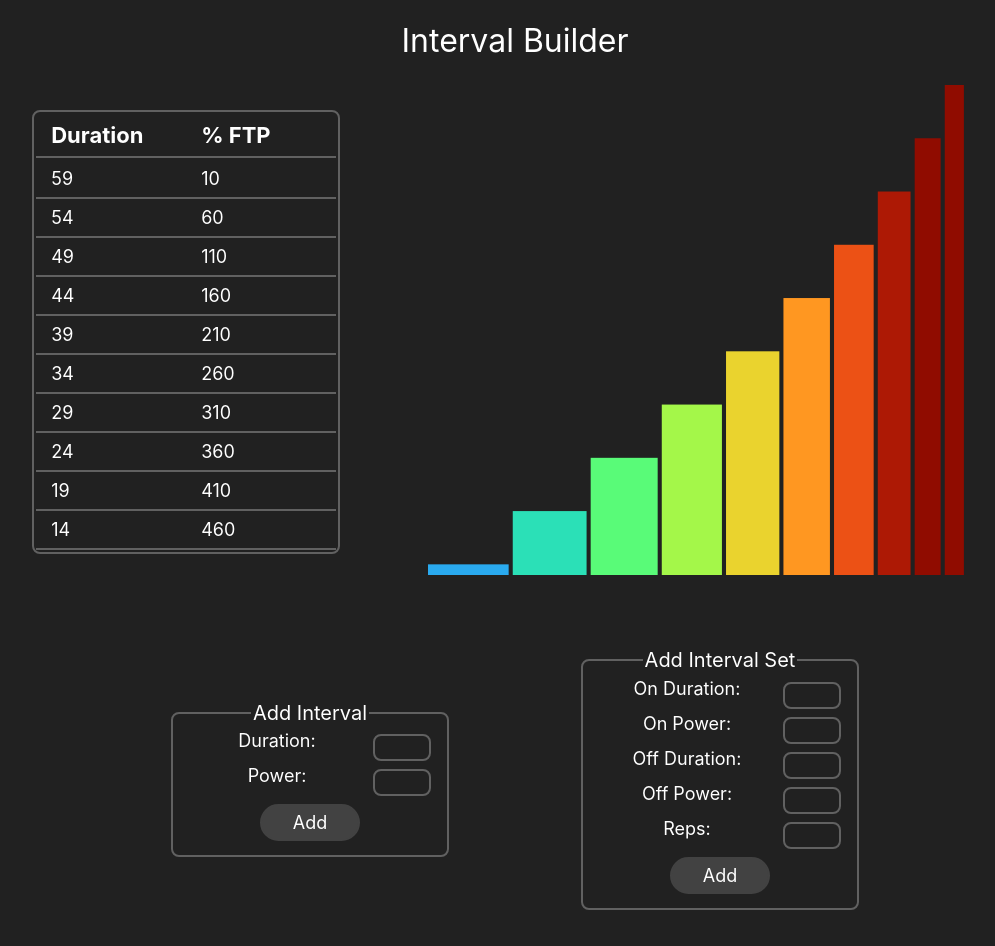
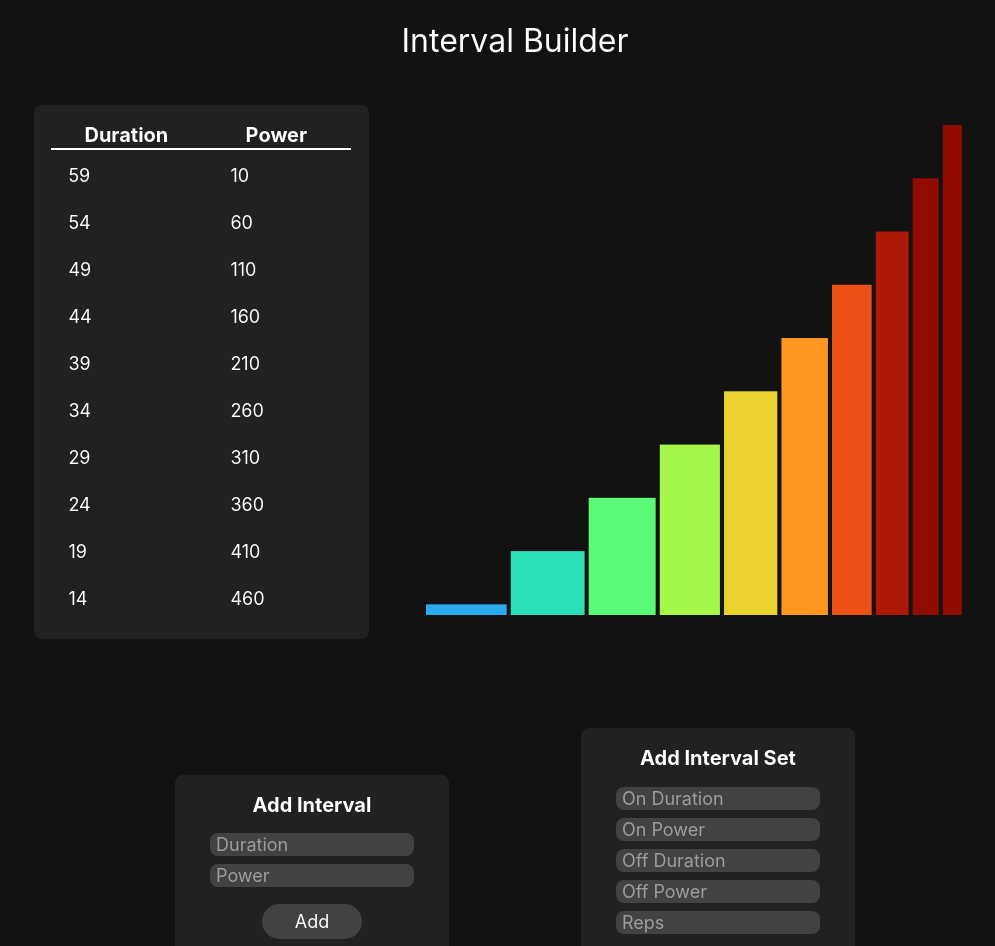
Before and after one commit to rbridges12/interval-builder, a React (Create React App) app: page / in a window 1280 px wide. Shown: the top 946 px of the page, without its empty margins (125-1120 px from the left). Built offline with nearby package versions, Linux system fonts and the light colour scheme.

Commit message:
improved CSS and formatting

```diff
--- a/src/components/AddInterval.css
+++ b/src/components/AddInterval.css
@@ -1,7 +1,8 @@
 fieldset {
     width: 250px;
     border-radius: 8px;
-    border: 2px solid #616161;
+    border: 0;
+    background-color: #212121;
 }
 
 form {
@@ -15,6 +16,14 @@ legend {
     font-size: calc(12px + 1vmin);
 }
 
+span {
+    color: white;
+    font-size: calc(12px + 1vmin);
+    font-weight: bold;
+    display: block;
+    padding: 5%;
+}
+
 label {
     /* display: inline-block; */
     float: left;
@@ -23,15 +32,28 @@ label {
 }
 
 input[type=text] {
-    float: right;
-    width: 50px;
+    float: center;
+    width: 80%;
     margin: 4px;
-    border: 2px solid #616161;
+    /* border: 2px solid #616161; */
+    border: 0;
     border-radius: 8px;
-    background-color: #212121;
+    background-color: #424242;
     color: white;
     font-size: calc(10px + 1vmin);
     text-align: center;
+}
+
+::placeholder {
+    color: #9e9e9e;
+    text-align: left;
+    padding-left: 4px;
+}
+
+input[type=text]:focus {
+    border:0;
+    outline:none;
+    /* background-color: ; */
 }
 
 input[type=submit] {
@@ -40,10 +62,12 @@ input[type=submit] {
     margin: 4px;
     color: white;
     font-size: calc(10px + 1vmin);
-    padding-top: 6px;
+    /* padding-top: 2%;
     padding-bottom: 6px;
     padding-left: 6px;
-    padding-right: 6px;
+    padding-right: 6px; */
+    padding: 2%;
+    margin-top: 5%;
     background-color: #424242;
     border-radius: 20px;
     border: 2px solid #424242;
--- a/src/components/AddInterval.js
+++ b/src/components/AddInterval.js
@@ -3,19 +3,17 @@ import './AddInterval.css';
 function AddInterval(props) {
     return (
         <fieldset>
-            <legend>Add Interval</legend>
+            <span>Add Interval</span>
             <form onSubmit={props.handleSubmit}>
-                <label>
-                    Duration:
-                    <input
-                        name="duration"
-                        type="text" />
-                </label>
+                <input
+                    name="duration"
+                    placeholder="Duration"
+                    type="text" />
                 <br />
                 <label>
-                    Power:
                     <input
                         name="power"
+                        placeholder="Power"
                         type="text" />
                 </label>
                 <br />
--- a/src/components/AddIntervalSet.css
+++ /dev/null
@@ -1,54 +0,0 @@
-fieldset {
-    width: 250px;
-    border-radius: 8px;
-    border: 2px solid #616161;
-}
-
-form {
-    color:white;
-    font-size: calc(10px + 1vmin);
-    /* display: flex; */
-}
-
-legend {
-    color: white;
-    font-size: calc(12px + 1vmin);
-}
-
-label {
-    /* display: inline-block; */
-    float: left;
-    display: block;
-    width: 100%;
-}
-
-input[type=text] {
-    float: right;
-    width: 50px;
-    margin: 4px;
-    border: 2px solid #616161;
-    border-radius: 8px;
-    background-color: #212121;
-    color: white;
-    font-size: calc(10px + 1vmin);
-    text-align: center;
-}
-
-input[type=submit] {
-    width: 100px;
-    font-family: inherit;
-    margin: 4px;
-    color: white;
-    font-size: calc(10px + 1vmin);
-    padding-top: 6px;
-    padding-bottom: 6px;
-    padding-left: 6px;
-    padding-right: 6px;
-    background-color: #424242;
-    border-radius: 20px;
-    border: 2px solid #424242;
-}
-
-input[type=submit]:hover {
-    border: 2px solid white;
-}
--- a/src/components/AddIntervalSet.js
+++ b/src/components/AddIntervalSet.js
@@ -1,42 +1,42 @@
-import './AddIntervalSet.css';
+import './AddInterval.css';
 
 function AddInterval(props) {
     return (
         <fieldset>
-            <legend>Add Interval Set</legend>
+            <span>Add Interval Set</span>
             <form onSubmit={props.handleSubmit}>
                 <label>
-                    On Duration:
                     <input
                         name="on_duration"
+                        placeholder="On Duration"
                         type="text" />
                 </label>
                 <br />
                 <label>
-                    On Power:
                     <input
                         name="on_power"
+                        placeholder="On Power"
                         type="text" />
                 </label>
                 <br />
                 <label>
-                    Off Duration:
                     <input
                         name="off_duration"
+                        placeholder="Off Duration"
                         type="text" />
                 </label>
                 <br />
                 <label>
-                    Off Power:
                     <input
                         name="off_power"
+                        placeholder="Off Power"
                         type="text" />
                 </label>
                 <br />
                 <label>
-                    Reps:
                     <input
                         name="reps"
+                        placeholder="Reps"
                         type="text" />
                 </label>
                 <br />
--- a/src/components/App.css
+++ b/src/components/App.css
@@ -1,7 +1,7 @@
 .App {
   text-align: center;
   /* background-color: #282c34; */
-  background-color: #212121;
+  background-color: #121212;
   padding-bottom: 10%;
 }
 
--- a/src/components/App.js
+++ b/src/components/App.js
@@ -28,6 +28,7 @@ class App extends React.Component {
 
     this.handleIntervalAddition = this.handleIntervalAddition.bind(this);
     this.handleIntervalSetAddition = this.handleIntervalSetAddition.bind(this);
+    this.handleDataChange = this.handleDataChange.bind(this);
   }
 
   handleIntervalAddition(event) {
@@ -71,6 +72,24 @@ class App extends React.Component {
     event.preventDefault();
   }
 
+  handleDataChange(rowIndex, columnId, value) {
+    console.log(rowIndex);
+    console.log(columnId);
+    console.log(value);
+    let changed_interval_data = this.state.interval_data;
+    let changed_interval = this.state.interval_data[rowIndex];
+    if (columnId === "duration") {
+      changed_interval.duration = Number(value);
+    }
+    else if (columnId === "power") {
+      changed_interval.power = Number(value);
+    }
+    changed_interval_data[rowIndex] = changed_interval;
+    this.setState(prevState => ({
+      interval_data: changed_interval_data,
+    }))
+  }
+
   render() {
     return (
       <div className="App">
@@ -79,7 +98,10 @@ class App extends React.Component {
         </header>
         <div className="IntervalDataContainer">
           <div className="IntervalList" >
-            <IntervalList data={this.state.interval_data} />
+            <IntervalList
+              data={this.state.interval_data}
+              updateMyData={this.handleDataChange}
+            />
           </div>
           <div className="Chart">
             <ChartW
--- a/src/components/IntervalList.css
+++ b/src/components/IntervalList.css
@@ -1,34 +1,60 @@
 
 table {
-    border: 2px solid #616161;
-    /* border-collapse:se; */
+    border: 0;
+    background-color: #212121;
     border-radius: 8px;
     color: white;
     margin: 25px 0;
     min-width: 500px;
-    text-align: left;
-        /* box-shadow: 0 0 20px rgba(128, 128, 128, 0.11); */
-    /* padding-top: 5%;
-    padding-right: 10%;
-    padding-left: 10%;
-    padding-bottom: 10%; */
+    /* text-align: left; */
+    padding: 5%;
 }
 
 th {
-    font-size: calc(14px + 1vmin);
+    font-size: calc(12px + 1vmin);
+    text-align: center;
+    border-bottom: 2px solid white;
 }
 
 tbody {
     font-size: calc(10px + 1vmin);
 }
 
-th, td {
-    border-bottom: 2px solid #616161;
-    padding: 8px 15px;
+td {
+    /* border-bottom: 2px solid #616161; */
+    padding: 2% 3%;
+    margin: 2%;
+    border-radius: 8px;
+}
+
+tr:last-child td {
+    border-bottom: 0;
 }
 
 td:hover {
-    background-color: #616161;
+    background-color: #424242;
+}
+
+input {
+    font-size: inherit;
+    font-family: inherit;
+    background-color: inherit;
+    color: white;
+    /* border: 2px solid #212121; */
+    /* border-radius: 20px; */
+    width: 100%;
+    margin: 0;
+    border: 0;
+    /* padding: 5%; */
+    /* text-align: center; */
+}
+
+td:focus-within {
+    background-color: #424242;
+}
+
+input:focus {
+    outline: none;
 }
 
 /* tr:nth-child(even) {
--- a/src/components/IntervalList.js
+++ b/src/components/IntervalList.js
@@ -3,9 +3,35 @@ import { useFlexLayout, useTable } from 'react-table';
 import './IntervalList.css';
 
 
+const EditableCell = ({
+    value: initialValue,
+    row: { index },
+    column: { id },
+    updateMyData,
+}) => {
+    const [value, setValue] = React.useState(initialValue);
+    const onChange = e => {
+        setValue(e.target.value);
+    };
+    const onBlur = () => {
+        updateMyData(index, id, value);
+    };
+
+    React.useEffect(() => {
+        setValue(initialValue);
+    }, [initialValue]);
+
+    return <input value={value} onChange={onChange} onBlur={onBlur} />;
+}
+
+const defaultColumn = {
+    Cell: EditableCell,
+}
+
 // TODO: make table rows clickable and editable, maybe also drag and droppable to reorder
 // TODO: make table a fixed size and add a scroll bar
 function IntervalList(props) {
+    const updateMyData = props.updateMyData;
     const data = React.useMemo(
         () => props.data, [props.data]);
 
@@ -16,14 +42,22 @@ function IntervalList(props) {
                 accessor: 'duration',
             },
             {
-                Header: '% FTP',
+                Header: 'Power',
                 accessor: 'power',
             },
         ],
         []
     );
 
-    const tableInstance = useTable({ columns, data }, useFlexLayout);
+    const tableInstance = useTable(
+        {
+            columns,
+            data,
+            defaultColumn,
+            updateMyData,
+        },
+        useFlexLayout
+    );
     const {
         getTableProps,
         getTableBodyProps,
@@ -35,11 +69,9 @@ function IntervalList(props) {
     return (
         <table {...getTableProps()}>
             <thead>
-                {
-                    headerGroups.map(headerGroup => (
+                {headerGroups.map(headerGroup => (
                     <tr {...headerGroup.getHeaderGroupProps()}>
-                            {
-                                headerGroup.headers.map(column => (
+                        {headerGroup.headers.map(column => (
                             <th {...column.getHeaderProps()}>
                                 {column.render('Header')}
                             </th>
@@ -49,13 +81,11 @@ function IntervalList(props) {
             </thead>
 
             <tbody {...getTableBodyProps()}>
-                {
-                    rows.map(row => {
+                {rows.map(row => {
                     prepareRow(row);
                     return (
                         <tr {...row.getRowProps()}>
-                                {
-                                    row.cells.map(cell => {
+                            {row.cells.map(cell => {
                                 return (
                                     <td {...cell.getCellProps()}>
                                         {cell.render('Cell')}
```
Lines whose indentation alone changed are shown as unchanged.
